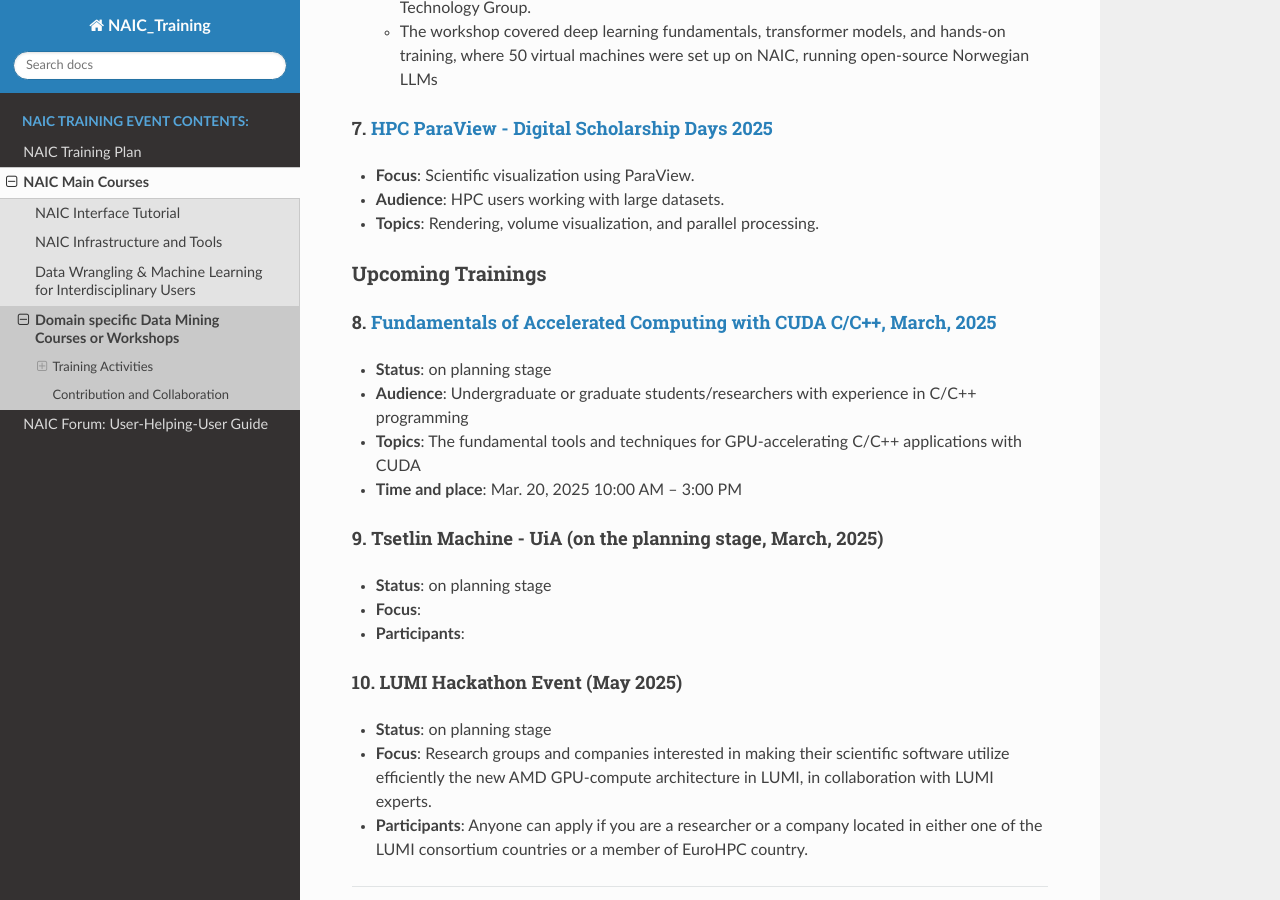
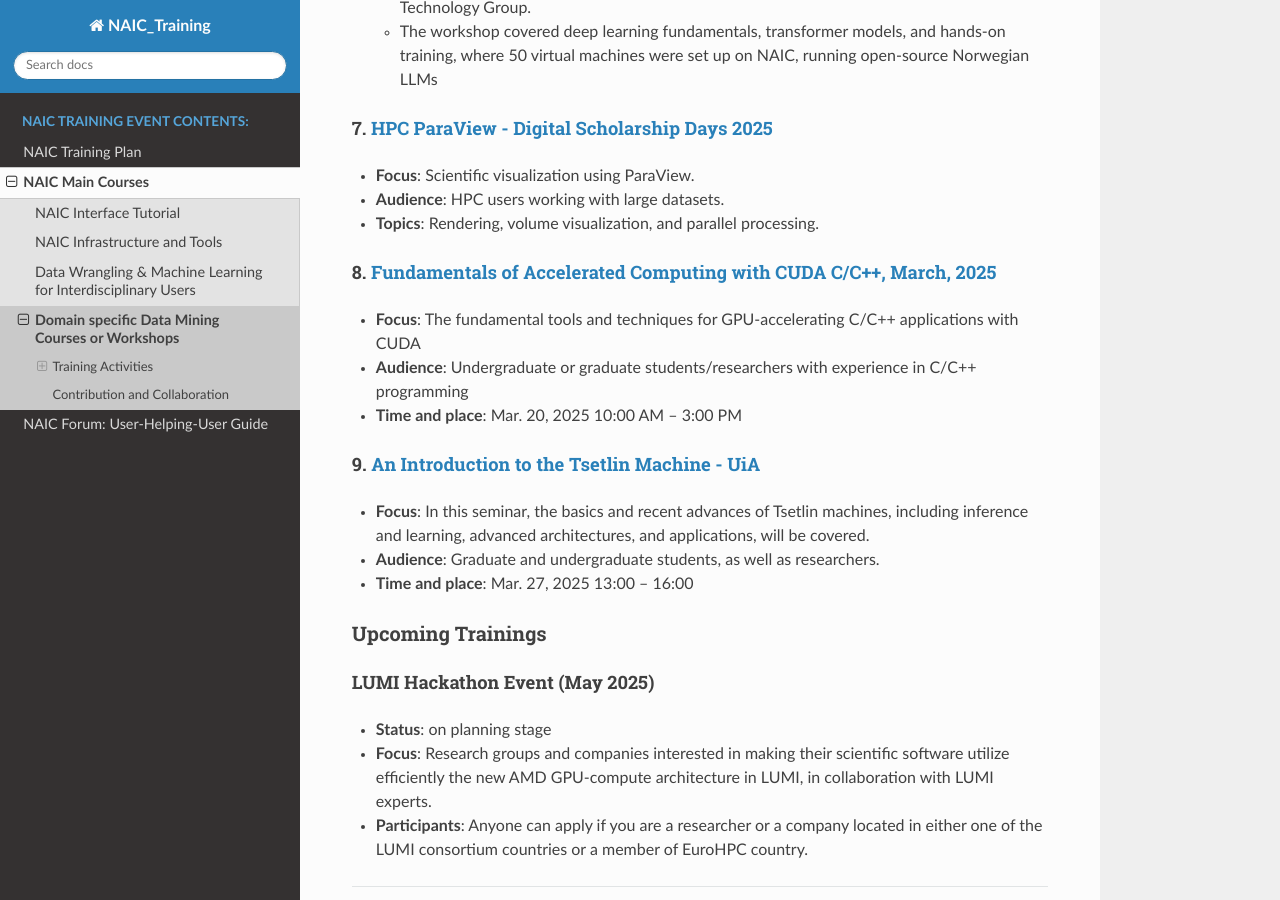
Before and after one commit to NAICNO/Training_KnowledgeHub, a Sphinx documentation site: the page built from doc/CourseFolder/training-plan_domain.md, in a window 1280 px wide and 900 px high, scrolled down 1364 px. Built offline with Sphinx 7.4.7 and the Read the Docs theme 3.1.0, drawn with Linux system fonts in a browser that asks for light colours; pages that are not in the unit, such as notebooks, are missing from menus.

Commit message:
Update training-plan_domain.md
Workshop number 8 & 9 added

```diff
--- a/doc/CourseFolder/training-plan_domain.md
+++ b/doc/CourseFolder/training-plan_domain.md
@@ -48,20 +48,19 @@
 - **Audience**: HPC users working with large datasets.
 - **Topics**: Rendering, volume visualization, and parallel processing.
 
+#### 8. [Fundamentals of Accelerated Computing with CUDA C/C++, March, 2025](https://www.naic.no/arrangementer/fundamentals-of-accelerated-computing-with-cuda-c-.html)
+- **Focus**: The fundamental tools and techniques for GPU-accelerating C/C++ applications with CUDA
+- **Audience**: Undergraduate or graduate students/researchers with experience in C/C++ programming
+- **Time and place**: Mar. 20, 2025 10:00 AM – 3:00 PM
+
+#### 9. [An Introduction to the Tsetlin Machine - UiA](https://www.naic.no/arrangementer/an-introduction-to-the-tsetlin-machine.html)
+- **Focus**:  In this seminar, the basics and recent advances of Tsetlin machines, including inference and learning, advanced architectures, and applications, will be covered.
+- **Audience**: Graduate and undergraduate students, as well as researchers.
+- **Time and place**: Mar. 27, 2025 13:00 – 16:00
+
 ### Upcoming Trainings
 
-#### 8. [Fundamentals of Accelerated Computing with CUDA C/C++, March, 2025](https://www.ub.uio.no/english/courses-events/courses/carpentry/CUDA)
-- **Status**: on planning stage
-- **Audience**: Undergraduate or graduate students/researchers with experience in C/C++ programming
-- **Topics**: The fundamental tools and techniques for GPU-accelerating C/C++ applications with CUDA
-- **Time and place**: Mar. 20, 2025 10:00 AM – 3:00 PM
-
-#### 9. Tsetlin Machine - UiA (on the planning stage, March, 2025)
-- **Status**: on planning stage
-- **Focus**:
-- **Participants**:
-
-#### 10. LUMI Hackathon Event (May 2025)
+#### LUMI Hackathon Event (May 2025)
 - **Status**: on planning stage
 - **Focus**: Research groups and companies interested in making their scientific software utilize efficiently the new AMD GPU-compute architecture in LUMI, in collaboration with LUMI experts.
 - **Participants**: Anyone can apply if you are a researcher or a company located in either one of the LUMI consortium countries or a member of EuroHPC country.
```
